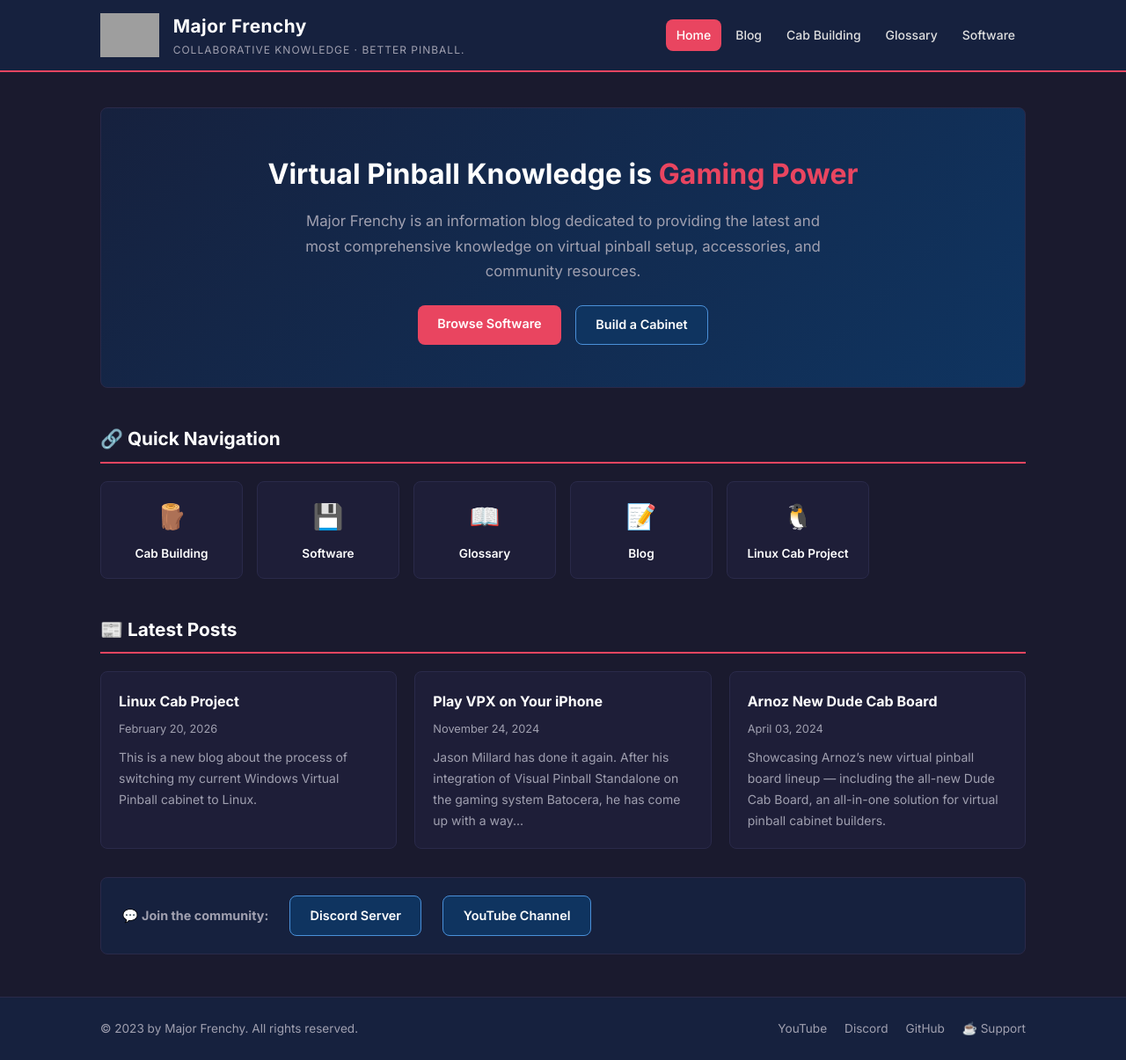
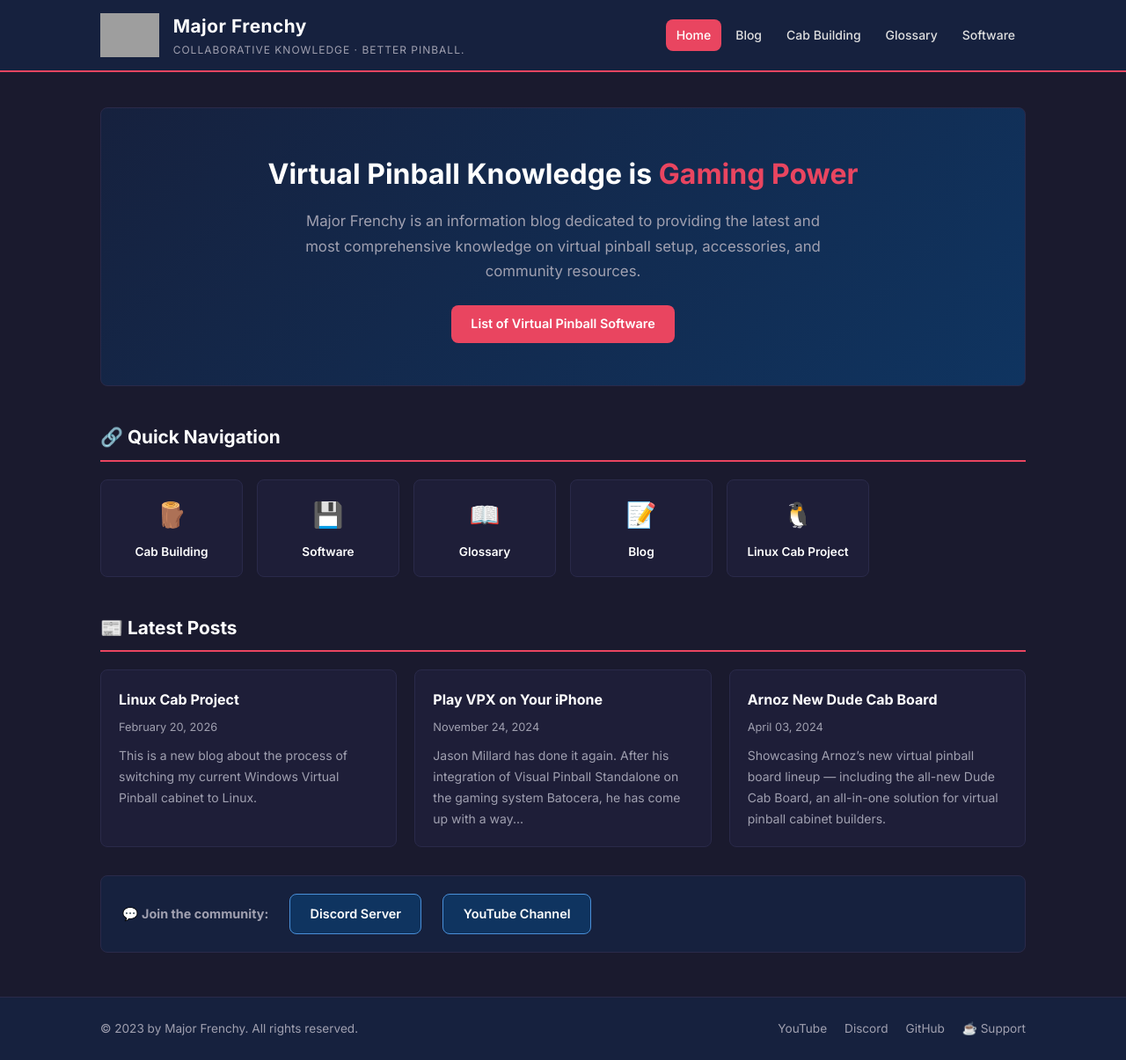
Before and after one commit to MajorFrenchy/MajorFrenchy.github.io, a Jekyll site: the page built from index.html, in a window 1280 px wide and 1205 px high. Shown: the whole window at 88% size. Built offline with Jekyll 4.4.1, drawn with Linux system fonts in a browser that asks for light colours; grey boxes are pictures that could not be loaded.

Commit message:
Update index.html

```diff
--- a/index.html
+++ b/index.html
@@ -7,8 +7,8 @@
   <h1>Virtual Pinball Knowledge is <span>Gaming Power</span></h1>
   <p>Major Frenchy is an information blog dedicated to providing the latest and most comprehensive knowledge on virtual pinball setup, accessories, and community resources.</p>
   <div class="hero-buttons">
-    <a href="/software/" class="btn btn-primary">Browse Software</a>
-    <a href="/cab-building/" class="btn btn-secondary">Build a Cabinet</a>
+    <a href="/software/" class="btn btn-primary">List of Virtual Pinball Software</a>
+
   </div>
 </div>
 
```
